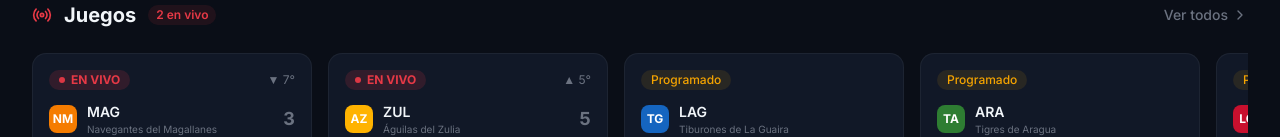
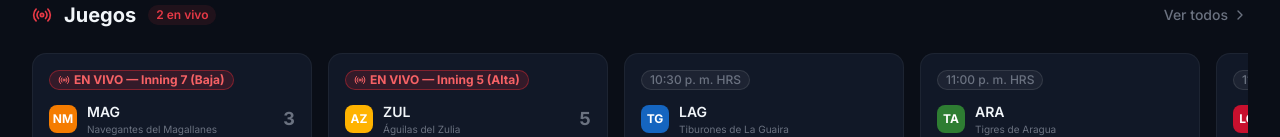
Before and after one commit to CW-75/lvbp-project, a Next.js app in the folder web/: page / in a window 1280 px wide. Shown: the part 679-816 px from the top of the page. Built offline with nearby package versions, Linux system fonts and the light colour scheme.

Commit message:
refactor(web): extract reusable GameStatusBadge components following SOLID, DRY and KISS principles

```diff
--- a/web/src/components/calendar/games-calendar.tsx
+++ b/web/src/components/calendar/games-calendar.tsx
@@ -3,6 +3,7 @@
 import { useState } from "react";
 import { games, teams } from "@/lib/mock-data";
 import type { Game, Team } from "@/lib/mock-data";
+import { GameStatusBadge } from "@/components/ui/game-status-badge";
 import { Badge } from "@/components/ui/badge";
 import { Button } from "@/components/ui/button";
 import { Card, CardContent } from "@/components/ui/card";
@@ -12,7 +13,6 @@
   ChevronRight,
   Filter,
   MapPin,
-  Radio,
   Trophy,
 } from "lucide-react";
 
@@ -28,31 +28,17 @@
   const isLive = game.status === "live";
   const isFinal = game.status === "final";
 
-  const formattedTime = new Date(game.scheduledAt).toLocaleTimeString("es-VE", {
-    hour: "2-digit",
-    minute: "2-digit",
-    hour12: true,
-  });
-
   return (
     <Card className="overflow-hidden border border-white/10 bg-[var(--surface)] transition-all hover:border-white/20 hover:shadow-lg">
       {/* Top Banner / Status */}
       <div className="flex items-center justify-between border-b border-white/5 bg-white/[0.02] px-4 py-3 text-xs">
         <div className="flex items-center gap-2">
-          {isLive ? (
-            <Badge variant="destructive" className="animate-pulse gap-1.5 font-bold">
-              <Radio className="size-3" />
-              EN VIVO — Inning {game.inning} ({game.isTopInning ? "Alta" : "Baja"})
-            </Badge>
-          ) : isFinal ? (
-            <Badge variant="secondary" className="bg-emerald-500/20 text-emerald-400 border-emerald-500/30 font-semibold">
-              FINALIZADO
-            </Badge>
-          ) : (
-            <Badge variant="outline" className="text-[var(--muted-foreground)]">
-              {formattedTime} HRS
-            </Badge>
-          )}
+          <GameStatusBadge
+            status={game.status}
+            inning={game.inning}
+            isTopInning={game.isTopInning}
+            scheduledAt={game.scheduledAt}
+          />
         </div>
 
         {game.stadium && (
--- a/web/src/components/landing/live-games-section.tsx
+++ b/web/src/components/landing/live-games-section.tsx
@@ -1,38 +1,22 @@
 "use client";
 
+import { GameStatusBadge } from "@/components/ui/game-status-badge";
 import { games } from "@/lib/mock-data";
 import type { Game } from "@/lib/mock-data";
 import { ChevronRight, Radio } from "lucide-react";
 
 function GameCard({ game }: { game: Game }) {
   const isLive = game.status === "live";
-  const isFinal = game.status === "final";
-
   return (
     <div className="group relative flex min-w-[280px] flex-col gap-3 rounded-xl border border-white/5 bg-[var(--surface)] p-4 transition-all hover:border-white/10 hover:bg-[var(--surface-alt)]">
       {/* Status badge */}
       <div className="flex items-center justify-between">
-        {isLive && (
-          <span className="inline-flex items-center gap-1.5 rounded-full bg-[var(--primary)]/15 px-2.5 py-0.5 text-xs font-bold text-[var(--primary)]">
-            <span className="animate-pulse-live size-1.5 rounded-full bg-[var(--primary)]" />
-            EN VIVO
-          </span>
-        )}
-        {isFinal && (
-          <span className="rounded-full bg-white/5 px-2.5 py-0.5 text-xs font-medium text-[var(--muted-foreground)]">
-            Final
-          </span>
-        )}
-        {game.status === "scheduled" && (
-          <span className="rounded-full bg-[var(--accent)]/10 px-2.5 py-0.5 text-xs font-medium text-[var(--accent)]">
-            Programado
-          </span>
-        )}
-        {isLive && (
-          <span className="text-xs text-[var(--muted-foreground)]">
-            {game.isTopInning ? "▲" : "▼"} {game.inning}°
-          </span>
-        )}
+        <GameStatusBadge
+          status={game.status}
+          inning={game.inning}
+          isTopInning={game.isTopInning}
+          scheduledAt={game.scheduledAt}
+        />
       </div>
 
       {/* Teams */}
--- a/web/src/components/ui/badge.tsx
+++ b/web/src/components/ui/badge.tsx
@@ -18,6 +18,10 @@
         ghost:
           "hover:bg-muted hover:text-muted-foreground dark:hover:bg-muted/50",
         link: "text-primary underline-offset-4 hover:underline",
+        live: "border-red-500/40 bg-red-500/15 text-red-400 font-bold animate-pulse",
+        final: "border-emerald-500/30 bg-emerald-500/15 text-emerald-400 font-semibold",
+        scheduled: "border-white/10 bg-white/5 text-[var(--muted-foreground)] font-medium",
+        postponed: "border-amber-500/30 bg-amber-500/15 text-amber-400 font-semibold",
       },
     },
     defaultVariants: {
--- /dev/null
+++ b/web/src/components/ui/game-status-badge.tsx
@@ -0,0 +1,110 @@
+import { Badge } from "@/components/ui/badge";
+import { Radio } from "lucide-react";
+import type { Game } from "@/lib/mock-data";
+
+export interface LiveBadgeProps {
+  inning?: number;
+  isTopInning?: boolean;
+  className?: string;
+}
+
+export interface ScheduledBadgeProps {
+  scheduledAt: string;
+  className?: string;
+}
+
+export interface FinalBadgeProps {
+  label?: string;
+  className?: string;
+}
+
+export interface GameStatusBadgeProps {
+  status: Game["status"] | "postponed";
+  inning?: number;
+  isTopInning?: boolean;
+  scheduledAt?: string;
+  className?: string;
+}
+
+/**
+  Badge especifico para partidos EN VIVO
+ */
+export function LiveBadge({ inning = 1, isTopInning = true, className }: LiveBadgeProps) {
+  const inningHalf = isTopInning ? "Alta" : "Baja";
+  return (
+    <Badge variant="live" className={className}>
+      <Radio className="size-3" />
+      <span>
+        EN VIVO — Inning {inning} ({inningHalf})
+      </span>
+    </Badge>
+  );
+}
+
+/**
+  Badge especifico para partidos FINALIZADOS
+ */
+export function FinalBadge({ label = "FINALIZADO", className }: FinalBadgeProps) {
+  return (
+    <Badge variant="final" className={className}>
+      {label}
+    </Badge>
+  );
+}
+
+/**
+  Badge especifico para partidos PROGRAMADOS
+ */
+export function ScheduledBadge({ scheduledAt, className }: ScheduledBadgeProps) {
+  const formattedTime = new Date(scheduledAt).toLocaleTimeString("es-VE", {
+    hour: "2-digit",
+    minute: "2-digit",
+    hour12: true,
+  });
+
+  return (
+    <Badge variant="scheduled" className={className}>
+      {formattedTime} HRS
+    </Badge>
+  );
+}
+
+/**
+  Badge especifico para partidos POSPUESTOS
+ */
+export function PostponedBadge({ className }: { className?: string }) {
+  return (
+    <Badge variant="postponed" className={className}>
+      POSPUESTO
+    </Badge>
+  );
+}
+
+/**
+  Componente polimorfico GameStatusBadge que delega la renderizacion
+  segun el estado del juego (SOLID - Single Responsibility / Open-Closed)
+ */
+export function GameStatusBadge({
+  status,
+  inning,
+  isTopInning,
+  scheduledAt,
+  className,
+}: GameStatusBadgeProps) {
+  switch (status) {
+    case "live":
+      return <LiveBadge inning={inning} isTopInning={isTopInning} className={className} />;
+    case "final":
+      return <FinalBadge className={className} />;
+    case "scheduled":
+      return scheduledAt ? (
+        <ScheduledBadge scheduledAt={scheduledAt} className={className} />
+      ) : (
+        <Badge variant="scheduled" className={className}>PROGRAMADO</Badge>
+      );
+    case "postponed":
+      return <PostponedBadge className={className} />;
+    default:
+      return <Badge variant="outline" className={className}>PROGRAMADO</Badge>;
+  }
+}
```
